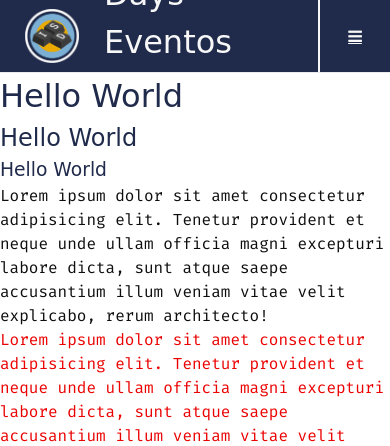
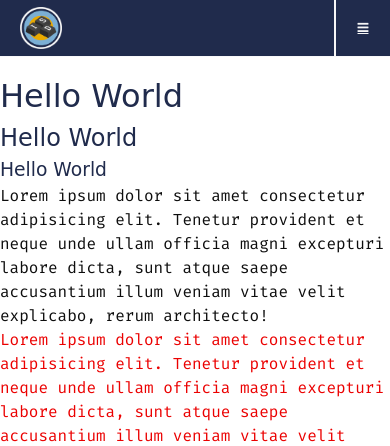
Before and after one commit to innosoft-innoweb/innosoft-innoweb-1, a Django app: page / in a window 390 px wide. Shown: the top 446 px of the page. Run offline with Django 4.2, Linux system fonts and the light colour scheme; some web fonts are replaced.

Commit message:
feat(#005): Add responsiveness to navbar.
Add mobile support for nabvar.

```diff
--- a/static/styles/navbar.css
+++ b/static/styles/navbar.css
@@ -20,9 +20,10 @@
     display: flex;
     align-items: stretch;
     height: 100%;
+    white-space: nowrap;
 }
 
-.navbar-leftsection .navbar-logo {
+.navbar-logo {
     height: 100%;
     margin-inline: 1em;
     display: flex;
@@ -31,11 +32,11 @@
     aspect-ratio: 1;
 }
 
-.navbar-leftsection .navbar-logo img {
+.navbar-logo img {
     height: 75%;
 }
 
-.navbar-leftsection h1 {
+.navbar-title {
     margin-bottom: 0.2em;
     color: inherit;
     display: flex;
@@ -45,44 +46,44 @@
 
 /* Right Section */
 
-.navbar-desktop .navbar-rightsection {
+.navbar-rightsection {
     display: flex;
     align-items: center;
     justify-content: center;
     height: 100%;
 }
 
-.navbar-desktop .navbar-link {
+.navbar-topsection .navbar-link {
     color: inherit;
     font-family: var(--ff-primary);
     text-decoration: none;
 }
 
-.navbar-desktop .navbar-link {
+.navbar-topsection .navbar-link {
     display: flex;
     justify-content: center;
     align-items: center;
     font-size: 1.3em;
 }
 
-.navbar-desktop .navbar-link-secondary {
+.navbar-topsection .navbar-link-secondary {
     margin: 0 2em;
     height: 70%;
 }
 
-.navbar-desktop .navbar-link-secondary:hover,
-.navbar-desktop .navbar-link-secondary:focus {
+.navbar-topsection .navbar-link-secondary:hover,
+.navbar-topsection .navbar-link-secondary:focus {
     color: var(--clr-yellow);
 }
 
-.navbar-desktop .navbar-link-primary {
+.navbar-topsection .navbar-link-primary {
     border-left: 2px solid var(--clr-white);
     padding: 0 1.5em;
     height: 100%;
 }
 
-.navbar-desktop .navbar-link-primary:hover,
-.navbar-desktop .navbar-link-primary:focus {
+.navbar .navbar-link-primary:hover,
+.navbar .navbar-link-primary:focus {
     background-color: var(--clr-yellow);
 }
 
@@ -92,7 +93,7 @@
     border-left: 2px solid var(--clr-white);
     aspect-ratio: 1;
     height: 100%;
-    display: flex;
+    display: none;
 }
 
 .navbar-toggle a {
@@ -131,23 +132,33 @@
 }
 
 .navbar-bottomsection .navbar-link-primary {
-    border-top: 2px solid var(--clr-white);
-}
-
-/* Mobile */
-
-.navbar-mobile {
-    overflow: visible;
-}
-
-.navbar-desktop .navbar-toggle {
-    display: none !important;
-}
-
-.navbar-mobile .navbar-rightsection {
-    display: none !important;
+    border-top: 1px solid var(--clr-white);
 }
 
 .navbar-bottomsection-closed{
     transform: translateY(-100%);
 }
+
+/* Responsive */
+
+@media only screen and (max-width: 900px) {
+    .navbar-toggle {
+        display: flex;
+    }
+
+    .navbar-rightsection {
+        display: none;
+    }
+
+    .navbar-topsection {
+        height: 3.5rem;
+        font-size: 0.8rem;
+    }
+
+}
+
+@media only screen and (max-width: 450px) {
+    .navbar-title {
+        display: none;
+    }
+}
--- a/templates/components/navbar.html
+++ b/templates/components/navbar.html
@@ -5,17 +5,18 @@
 </head>
 
 
-<div class="navbar navbar-mobile">
+<div class="navbar">
     <div class="navbar-topsection">
         <div class="navbar-leftsection">
             <a href="{% url 'home' %}" class="navbar-logo">
                 <img src="{% static 'images/innosoft_logo-nobg.png' %}" alt="logo" class="navbar-logo">
             </a>
-            <h1>INNOSOFT Days Eventos</h1>
+            <h1 class="navbar-title">INNOSOFT Days Eventos</h1>
         </div>
         <div class="navbar-rightsection">
-            <a class="navbar-link navbar-link-secondary" href="/">Enlace Ejemplo</a> {% comment %} TODO: change url {% endcomment %}
-            <a class="navbar-link navbar-link-secondary" href="/">Enlace Ejemplo</a> {% comment %} TODO: change url {% endcomment %}
+            {% comment %} ADD SAME LINKS IN BOTTOM SECTION FOR MOBILE SUPPORT {% endcomment %}
+            {% comment %} <a class="navbar-link navbar-link-secondary" href="/">Enlace Ejemplo</a> {% endcomment %}
+            {% comment %} <a class="navbar-link navbar-link-secondary" href="/">Enlace Ejemplo</a> {% endcomment %}
             <a class="navbar-link navbar-link-primary" href="/">Acceder</a> {% comment %} TODO: change url {% endcomment %}
         </div>
         <div class="navbar-toggle">
@@ -25,8 +26,8 @@
         </div>
     </div>
     <div class="navbar-bottomsection navbar-bottomsection-closed">
-        <a class="navbar-link navbar-link-secondary" href="/">Enlace Ejemplo</a> {% comment %} TODO: change url {% endcomment %}
-        <a class="navbar-link navbar-link-secondary" href="/">Enlace Ejemplo</a> {% comment %} TODO: change url {% endcomment %}
+        {% comment %} <a class="navbar-link navbar-link-secondary" href="/">Enlace Ejemplo</a> {% endcomment %}
+        {% comment %} <a class="navbar-link navbar-link-secondary" href="/">Enlace Ejemplo</a> {% endcomment %}
         <a class="navbar-link navbar-link-primary" href="/">Acceder</a> {% comment %} TODO: change url {% endcomment %}
     </div>
 </div>
--- a/templates/index.html
+++ b/templates/index.html
@@ -2,6 +2,8 @@
 <html>
 <head>
     <title>Hello World</title>
+
+    <meta name="viewport" content="width=device-width,initial-scale=1">
 
     {% load static %}
     <link rel="stylesheet" type="text/css" href="{% static 'styles/main.css' %}">
```
